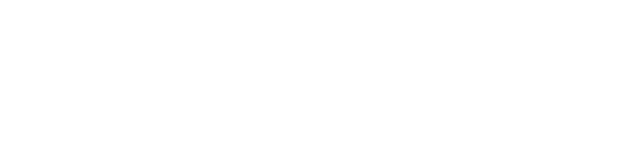
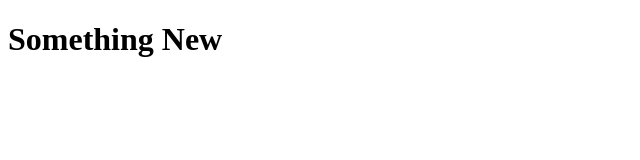
Before and after one commit to sidd82/palaylist, a plain HTML site: page index.html in a window 1280 px wide. Shown: the whole page, without its empty margins (0-640 px from the left). Drawn offline with Linux system fonts and the light colour scheme.

Commit message:
added header

```diff
--- a/index.html
+++ b/index.html
@@ -6,5 +6,7 @@
     <meta http-equiv="X-UA-Compatible" content="ie=edge" />
     <title>Document</title>
   </head>
-  <body></body>
+  <body>
+    <h1>Something New</h1>
+  </body>
 </html>
```
